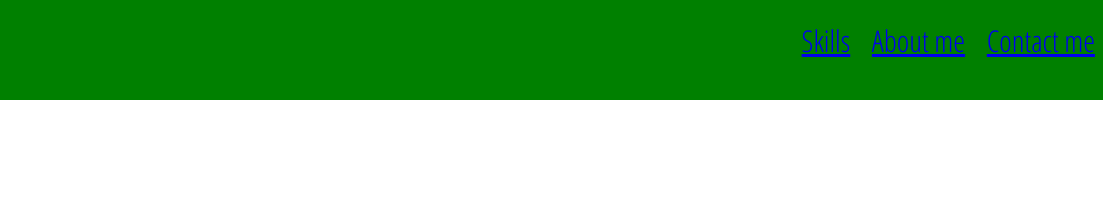
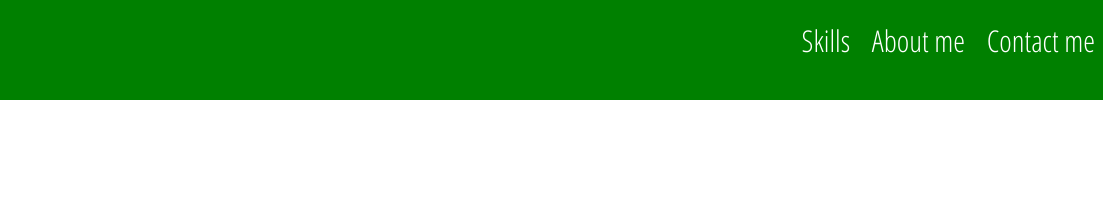
Before and after one commit to Haikal120401/profile, a plain HTML site: page img/index.html in a window 1280 px wide. Shown: the top 220 px of the page, 177-1280 px from the left. Drawn offline with Linux system fonts and the light colour scheme.

Commit message:
menambahkan text dekoration pada navbar

```diff
--- a/CSS/style.css
+++ b/CSS/style.css
@@ -20,6 +20,12 @@ nav img{
 
 
 }
+
+nav ul li a{
+	text-decoration: none; /* supaya tdk ada garis */
+	color: white;/* supaya textnya putih*/
+}
+
 ul{
 	margin: 0;
 	padding-top: 20px;
```
